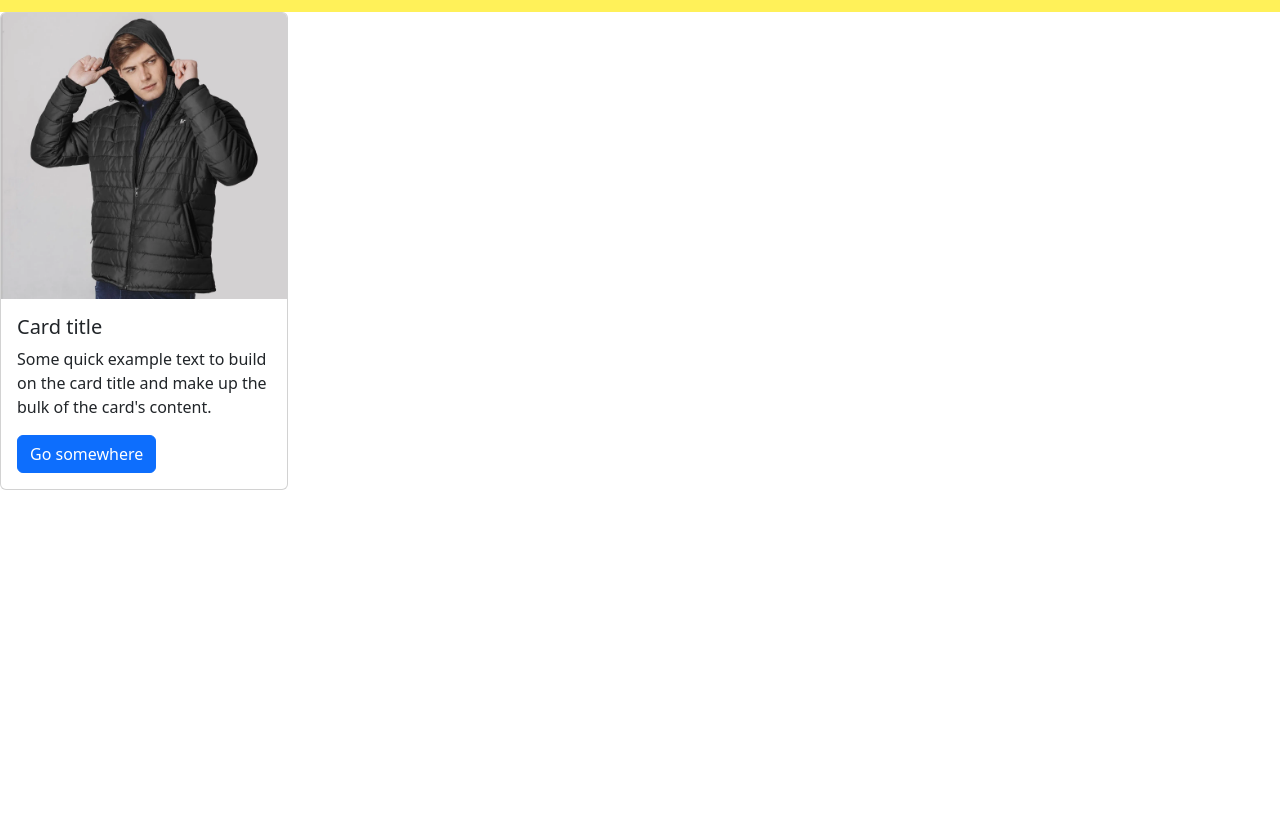
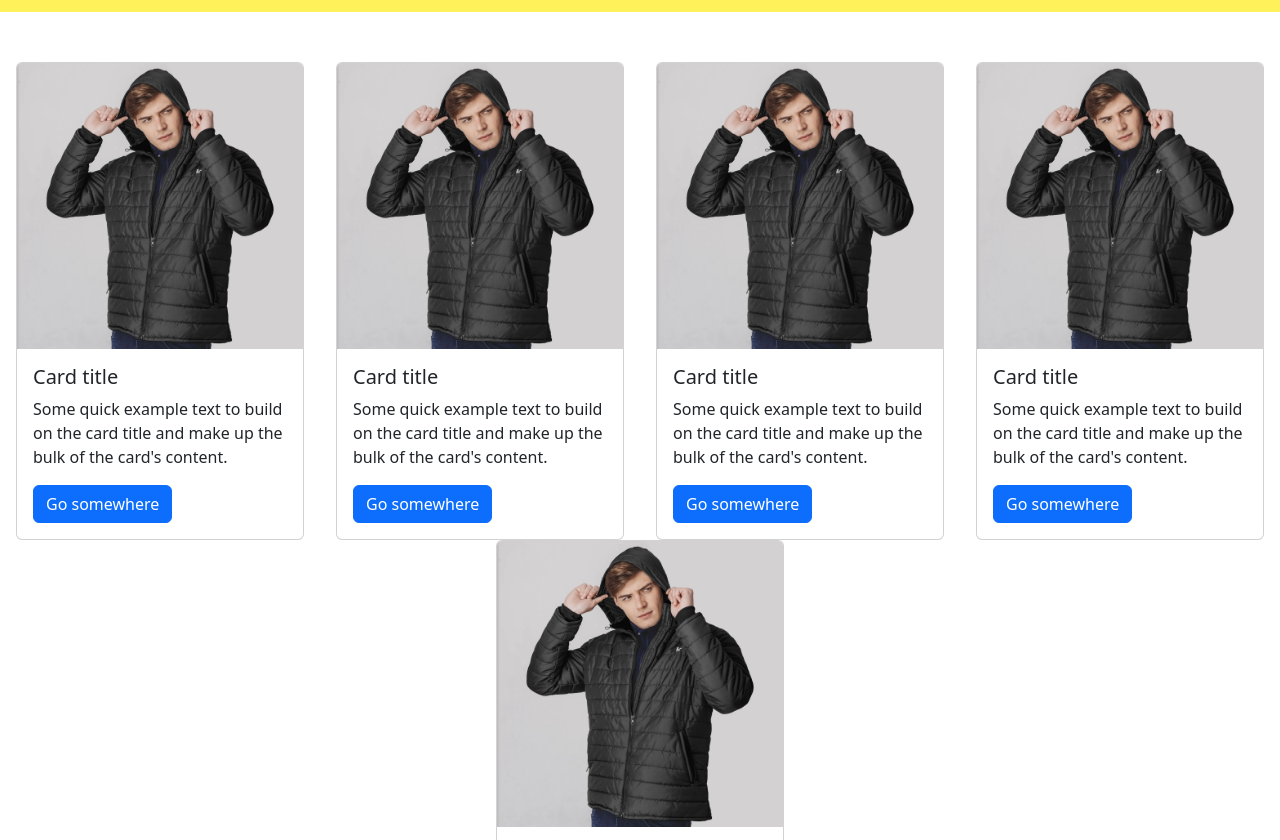
Before and after one commit to JulioVianaDev/mercado-livre-turma-quinta, a plain HTML site: page index.html in a window 1280 px wide. Shown: the part 100-940 px from the top of the page. Before the commit the page ends 800 px from the top, so only its background shows below. Drawn offline with nearby package versions, Linux system fonts and the light colour scheme.

Commit message:
produtos

```diff
--- a/index.css
+++ b/index.css
@@ -28,3 +28,10 @@
 #maps{
   width: 2rem;
 }
+.produtos-galeria{
+  display: flex;
+  flex-direction: row;
+  flex-wrap: wrap;
+  justify-content: space-around;
+  margin-top: 50px;
+}
--- a/index.html
+++ b/index.html
@@ -48,7 +48,35 @@
         </div>
       </div>
 
-
+      <div class="card" style="width: 18rem;">
+        <img src="./assets/produtos/casaco.webp" class="card-img-top" alt="...">
+        <div class="card-body">
+          <h5 class="card-title">Card title</h5>
+          <p class="card-text">Some quick example text to build on the card title and make up the bulk of the card's content.</p>
+          <a href="#" class="btn btn-primary">Go somewhere</a>
+        </div>
+      </div><div class="card" style="width: 18rem;">
+        <img src="./assets/produtos/casaco.webp" class="card-img-top" alt="...">
+        <div class="card-body">
+          <h5 class="card-title">Card title</h5>
+          <p class="card-text">Some quick example text to build on the card title and make up the bulk of the card's content.</p>
+          <a href="#" class="btn btn-primary">Go somewhere</a>
+        </div>
+      </div><div class="card" style="width: 18rem;">
+        <img src="./assets/produtos/casaco.webp" class="card-img-top" alt="...">
+        <div class="card-body">
+          <h5 class="card-title">Card title</h5>
+          <p class="card-text">Some quick example text to build on the card title and make up the bulk of the card's content.</p>
+          <a href="#" class="btn btn-primary">Go somewhere</a>
+        </div>
+      </div><div class="card" style="width: 18rem;">
+        <img src="./assets/produtos/casaco.webp" class="card-img-top" alt="...">
+        <div class="card-body">
+          <h5 class="card-title">Card title</h5>
+          <p class="card-text">Some quick example text to build on the card title and make up the bulk of the card's content.</p>
+          <a href="#" class="btn btn-primary">Go somewhere</a>
+        </div>
+      </div>
       <!-- TEREFA AQUI -->
 
 
```
